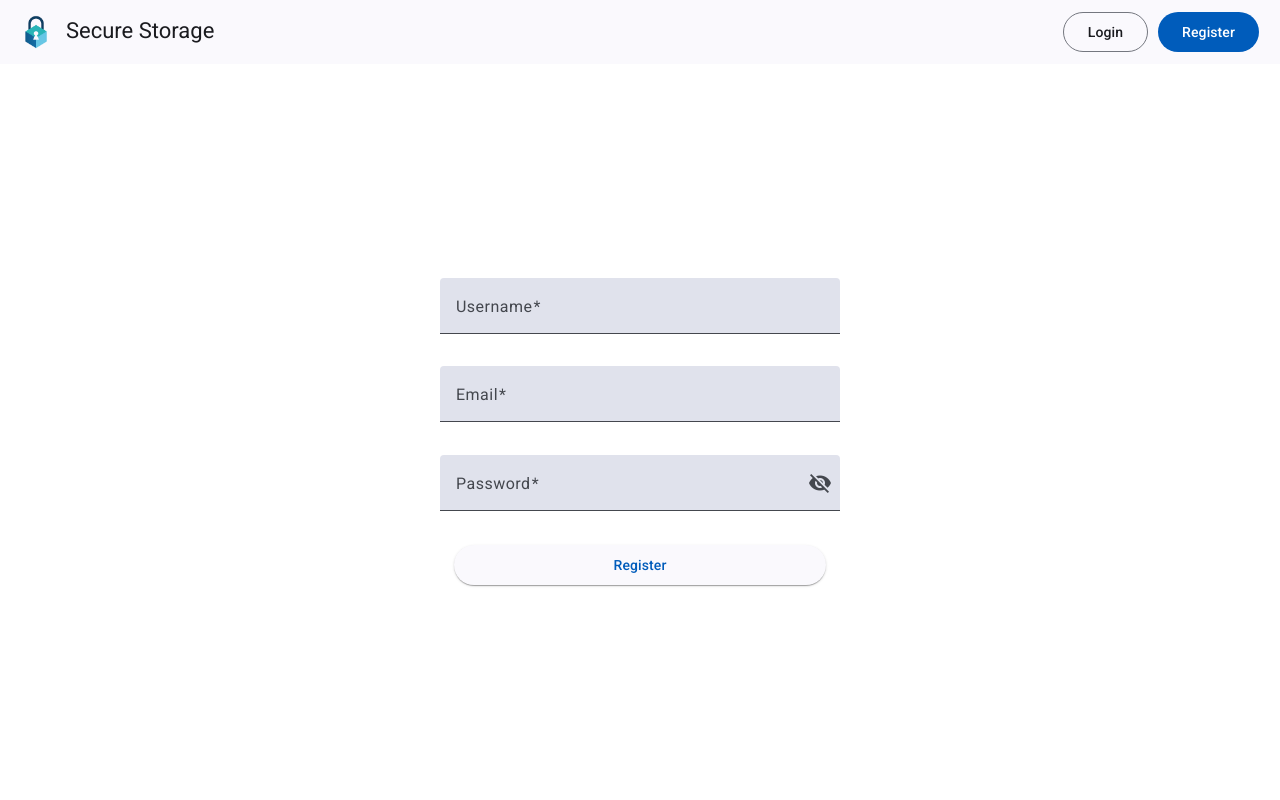
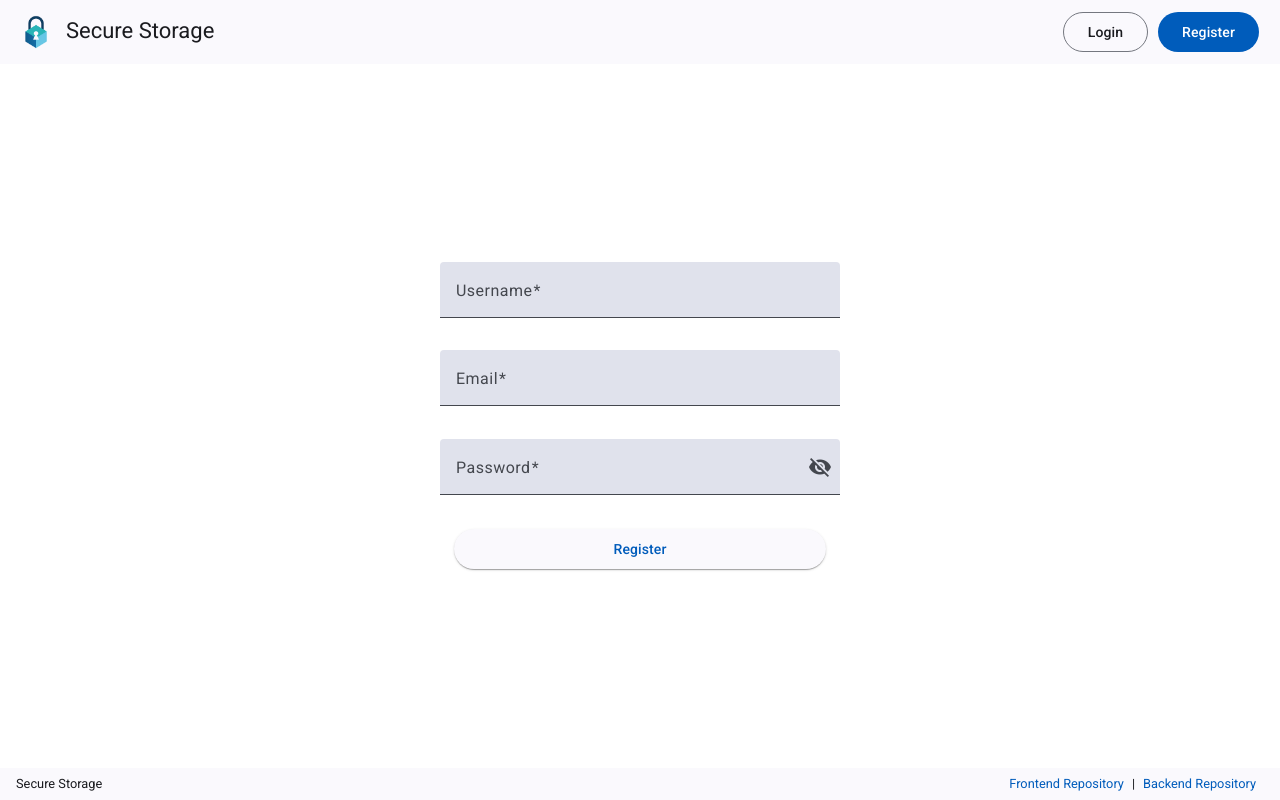
Before and after one commit to fjld93/secure-storage-front, an Angular app: page /register in a window 1280 px wide. Built offline with nearby package versions, Linux system fonts and the light colour scheme.

Commit message:
Creación de footer component y actualización de estilos de los pages

```diff
--- a/src/app/app.component.html
+++ b/src/app/app.component.html
@@ -1,2 +1,3 @@
 <app-navbar></app-navbar>
 <router-outlet></router-outlet>
+<app-footer></app-footer>
--- a/src/app/app.component.ts
+++ b/src/app/app.component.ts
@@ -2,6 +2,7 @@ import { Component } from '@angular/core';
 import { RouterOutlet } from '@angular/router';
 import { MATERIAL_IMPORTS } from '@materials/material.imports'
 import { NavbarComponent } from "./shared/components/navbar/navbar.component";
+import { FooterComponent } from "./shared/components/footer/footer.component";
 
 @Component({
   selector: 'app-root',
@@ -9,7 +10,8 @@ import { NavbarComponent } from "./shared/components/navbar/navbar.component";
   imports: [
     RouterOutlet,
     MATERIAL_IMPORTS,
-    NavbarComponent
+    NavbarComponent,
+    FooterComponent
 ],
   templateUrl: './app.component.html',
   styleUrl: './app.component.css'
--- a/src/app/features/auth/pages/login/login.component.css
+++ b/src/app/features/auth/pages/login/login.component.css
@@ -1,7 +1,7 @@
 .login-container {
     margin: 0 auto;
     max-width: 400px;
-    height: calc(100% - var(--mat-toolbar-standard-height));
+    height: calc(100% - 1.5*var(--mat-toolbar-standard-height));
     display: flex;
     flex-direction: column;
     justify-content: center;
--- a/src/app/features/auth/pages/register/register.component.css
+++ b/src/app/features/auth/pages/register/register.component.css
@@ -1,7 +1,7 @@
 .register-container {
     margin: 0 auto;
     max-width: 400px;
-    height: calc(100% - var(--mat-toolbar-standard-height));
+    height: calc(100% - 1.5*var(--mat-toolbar-standard-height));
     display: flex;
     flex-direction: column;
     justify-content: center;
--- a/src/app/features/documents/pages/document-list/document-list.component.css
+++ b/src/app/features/documents/pages/document-list/document-list.component.css
@@ -3,7 +3,7 @@
 }
 
 .container {
-    height: calc(100% - var(--mat-toolbar-standard-height));
+    height: calc(100% - 1.5*var(--mat-toolbar-standard-height));
 }
 
 .tools-container {
--- a/src/app/features/home/home.component.css
+++ b/src/app/features/home/home.component.css
@@ -5,7 +5,7 @@
     justify-content: center;
     text-align: center;
     padding: 2rem;
-    height: calc(100% - 4rem - var(--mat-toolbar-standard-height));
+    height: calc(100% - 4rem - 1.5*var(--mat-toolbar-standard-height));
     background-color: #fff;
 }
 
--- /dev/null
+++ b/src/app/shared/components/footer/footer.component.css
@@ -0,0 +1,18 @@
+.footer {
+    font-size: 0.8rem;
+    height: calc(0.5*var(--mat-toolbar-standard-height));
+}
+
+.spacer {
+    flex: 1 1 auto;
+}
+
+.footer-link {
+    color: var(--mdc-protected-button-label-text-color, var(--mat-app-primary));
+    text-decoration: none;
+    margin: 0 0.5rem;
+}
+
+.footer-link:hover {
+    text-decoration: underline;
+}
--- /dev/null
+++ b/src/app/shared/components/footer/footer.component.html
@@ -0,0 +1,11 @@
+<mat-toolbar class="footer">
+    <span>Secure Storage</span>
+    <span class="spacer"></span>
+    <div class="footer-links">
+        <a href="https://github.com/fjld93/secure-storage-front"
+            target="_blank" class="footer-link">Frontend Repository</a>
+        <span>|</span>
+        <a href="https://github.com/fjld93/secure-storage-back"
+            target="_blank" class="footer-link">Backend Repository</a>
+    </div>
+</mat-toolbar>
```
Also changed, not shown: src/app/shared/components/footer/footer.component.ts (added, +15 -0 lines), 1 other file (tests, documents, lock files or other folders).
